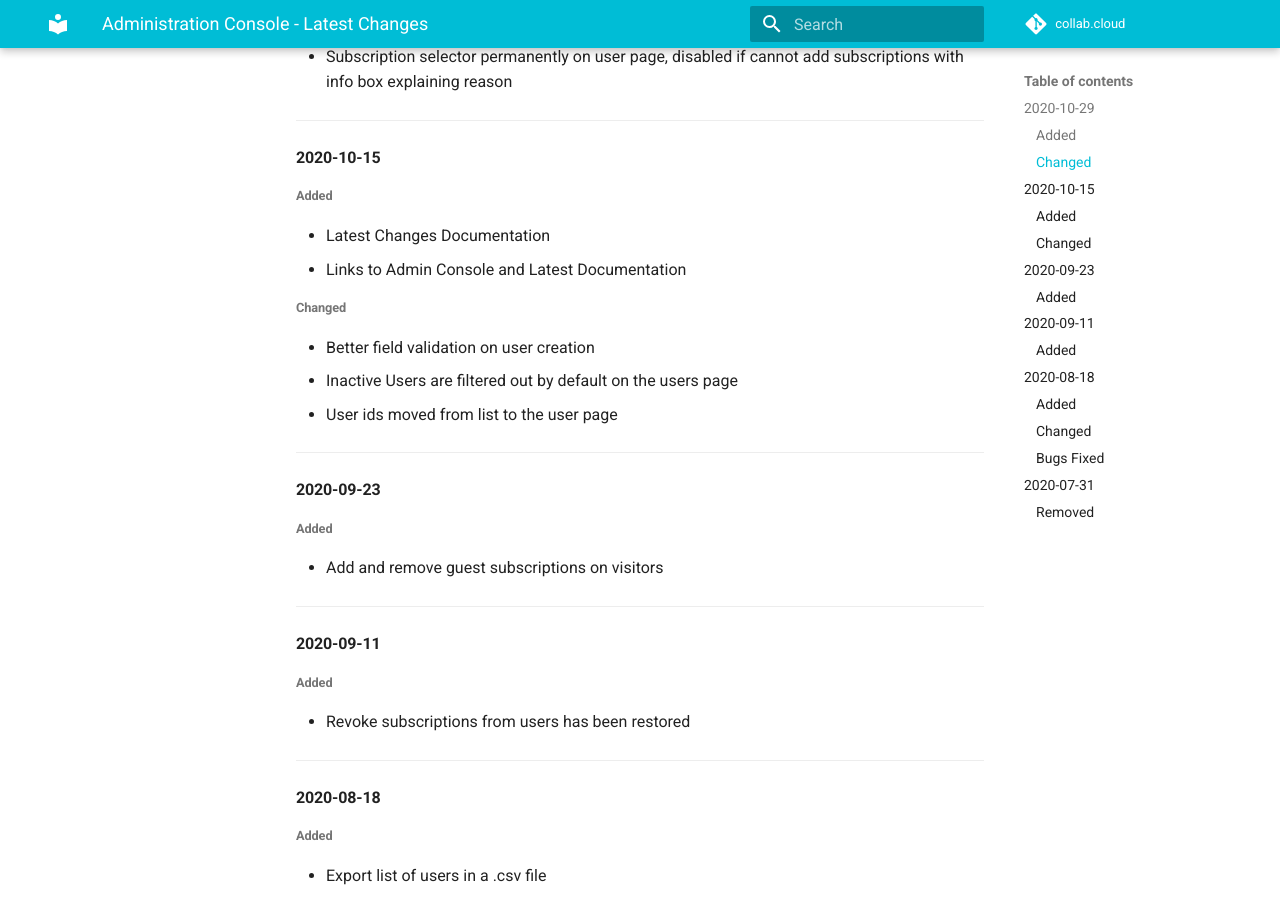
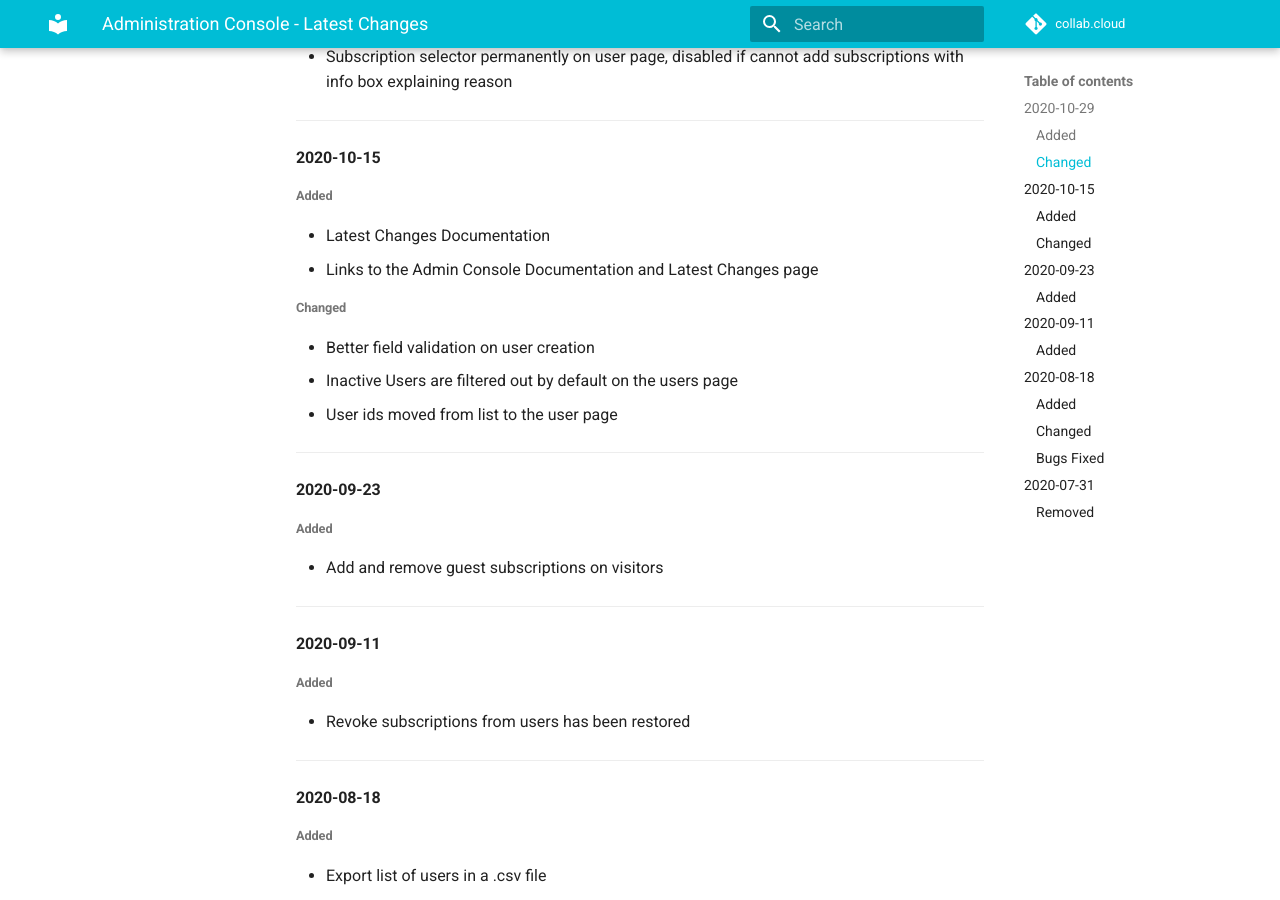
Before and after one commit to collabdotcloud/docs.collab.cloud, an MkDocs documentation site: the page built from docs/admin/admin-latest-changes.md, in a window 1280 px wide and 900 px high, scrolled down 500 px. Built offline with MkDocs 1.6.1 and Material for MkDocs 9.7.7, drawn with Linux system fonts in a browser that asks for light colours.

Commit message:
rewrite admin console latest changes

```diff
--- a/docs/admin/admin-latest-changes.md
+++ b/docs/admin/admin-latest-changes.md
@@ -21,7 +21,7 @@
 ###### Added
 
 - Latest Changes Documentation
-- Links to Admin Console and Latest Documentation
+- Links to the Admin Console Documentation and Latest Changes page
 
 ###### Changed
 
```
